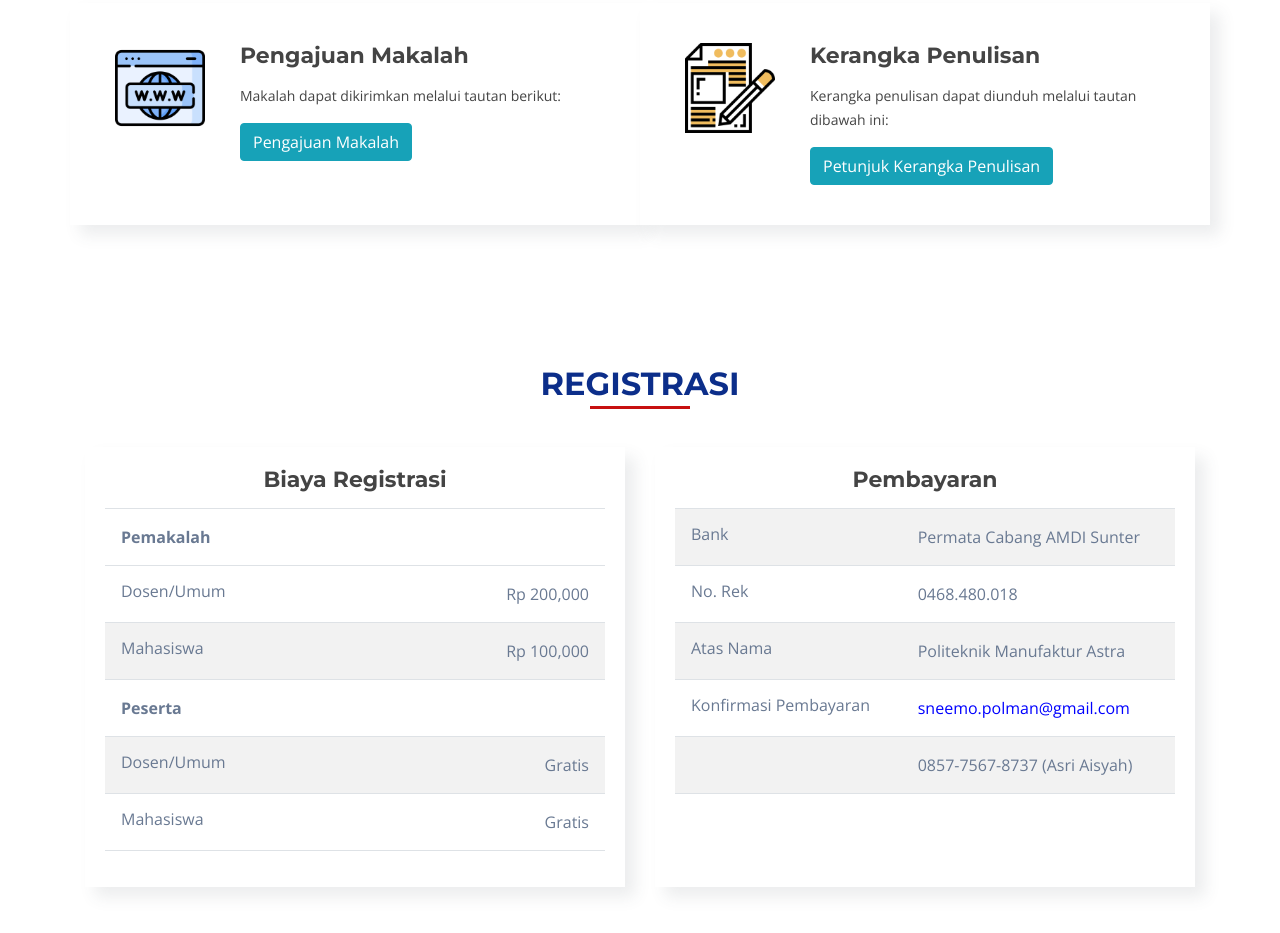
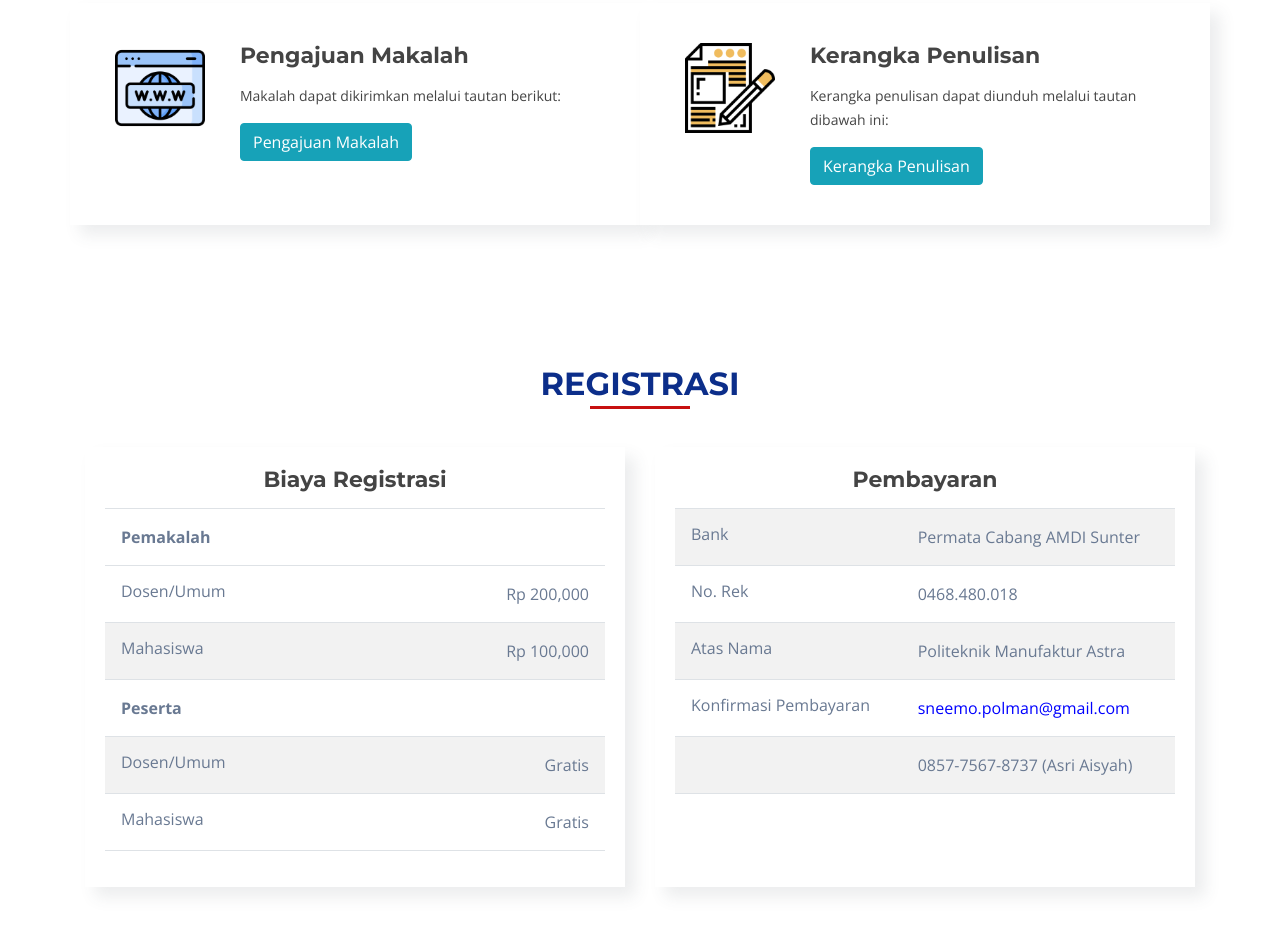
Before and after one commit to saamodra/sneemo2021, a plain HTML site: page index.html in a window 1280 px wide. Shown: the part 5568-6501 px from the top of the page. Drawn offline with nearby package versions, Linux system fonts and the light colour scheme.

Commit message:
Update index.html

```diff
--- a/index.html
+++ b/index.html
@@ -531,8 +531,7 @@
                 <h4 class="title">Kerangka Penulisan</h4>
                 <p class="description">Kerangka penulisan dapat diunduh melalui tautan dibawah ini:</p>
                 <a class="btn btn-info portfolio-link" target="_blank" rel="noopener"
-                  href="https://docs.google.com/document/d/1wKQ0NSrrPg_VyduWv7D_E-ZhXHwq6IY9/edit?usp=sharing&ouid=100570950331793551349&rtpof=true&sd=true">Petunjuk
-                  Kerangka Penulisan</a>
+                  href="https://docs.google.com/document/d/1wKQ0NSrrPg_VyduWv7D_E-ZhXHwq6IY9/edit?usp=sharing&ouid=100570950331793551349&rtpof=true&sd=true">Kerangka Penulisan</a>
               </div>
             </div>
           </div>
```
